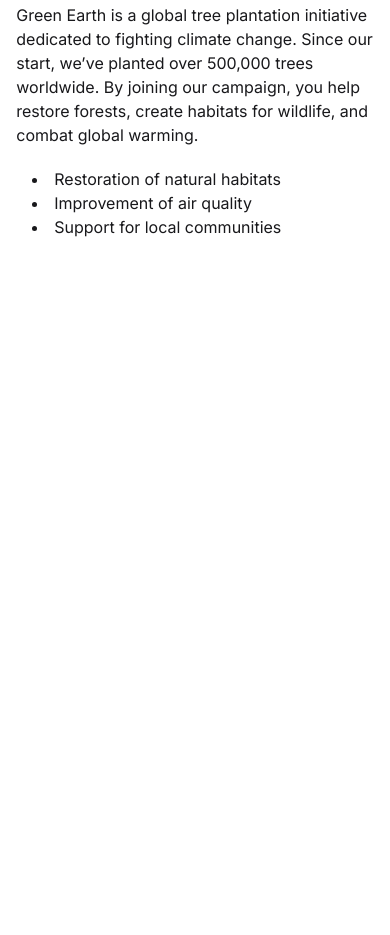
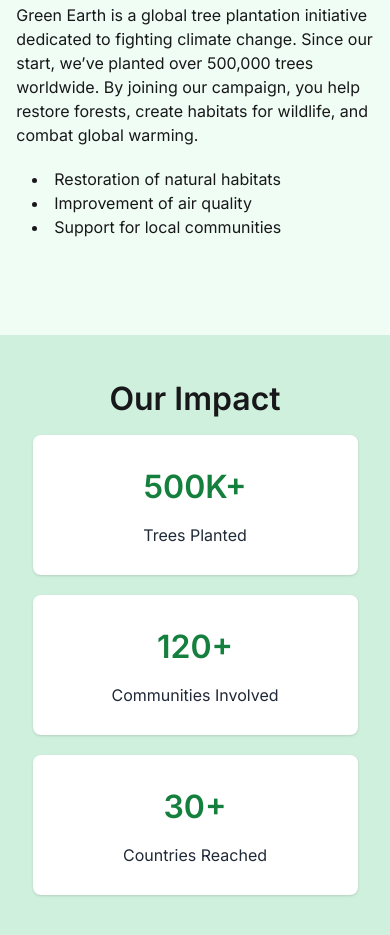
Before and after one commit to Maruful95/Green-Earth-Website, a plain HTML site: page index.html in a window 390 px wide. Shown: the part 859-1794 px from the top of the page. Before the commit the page ends 1194 px from the top, so only its background shows below. Drawn offline with nearby package versions, Linux system fonts and the light colour scheme.

Commit message:
added our impact section and made responsive

```diff
--- a/index.html
+++ b/index.html
@@ -108,7 +108,7 @@
     </section>
 
     <!-- about campaign section -->
-    <section class="my-24">
+    <section class="py-24 bg-[#F0FDF4]">
       <h2 class="text-center mb-10 text-3xl font-semibold">
         About the Campaign
       </h2>
@@ -129,5 +129,24 @@
         </div>
       </div>
     </section>
+
+    <!-- our impact section -->
+     <section class="bg-[#CFF0DC] text-center py-10 sm:py-24">
+        <h2 class="text-[32px] font-semibold mb-3 sm:mb-10">Our Impact</h2>
+        <div class="max-sm:flex-col flex justify-center items-center max-sm:gap-5 gap-12">
+            <div class="max-sm:w-10/12 py-7 sm:px-33 bg-white rounded-lg shadow-sm">
+                <h3 class="text-[32px] font-semibold mb-3 text-[#15803D]">500K+</h3>
+                <p class="text-[16px] font-normal text-[#1F2937]">Trees Planted</p>
+            </div>
+            <div class="max-sm:w-10/12 py-7 sm:px-33 bg-white rounded-lg shadow-sm">
+                <h3 class="text-[32px] font-semibold mb-3 text-[#15803D]">120+</h3>
+                <p class="text-[16px] font-normal text-[#1F2937]">Communities Involved</p>
+            </div>
+            <div class="max-sm:w-10/12 py-7 sm:px-33 bg-white rounded-lg shadow-sm">
+                <h3 class="text-[32px] font-semibold mb-3 text-[#15803D]">30+</h3>
+                <p class="text-[16px] font-normal text-[#1F2937]">Countries Reached</p>
+            </div>
+        </div>
+     </section>
   </body>
 </html>
```
